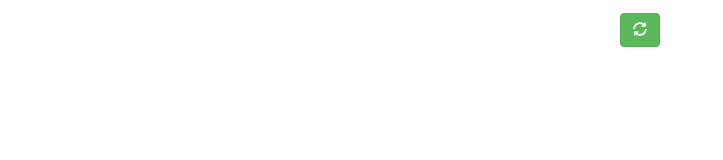
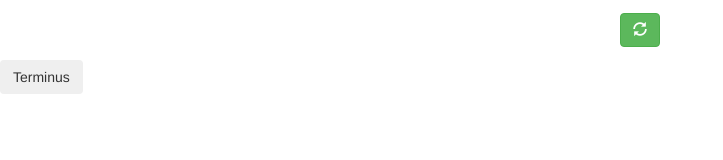
Before and after one commit to JIM4400/test, a plain HTML site: page index.html in a window 1280 px wide. Shown: the whole page, without its empty margins (0-723 px from the left). Drawn offline with nearby package versions, Linux system fonts and the light colour scheme.

Commit message:
link to terminus

```diff
--- a/index.html
+++ b/index.html
@@ -46,5 +46,6 @@
 	<table id="gameTable">
 		<th colspan="4"><button type="button" class="btn btn-success" onClick="restart();"><span class="glyphicon glyphicon-refresh"></span></button></th>
 	</table>
+	<button type="button" class="btn btn-secondary" onclick="location.href='terminus.html';">Terminus</button>
 </body>
 </html>
```
